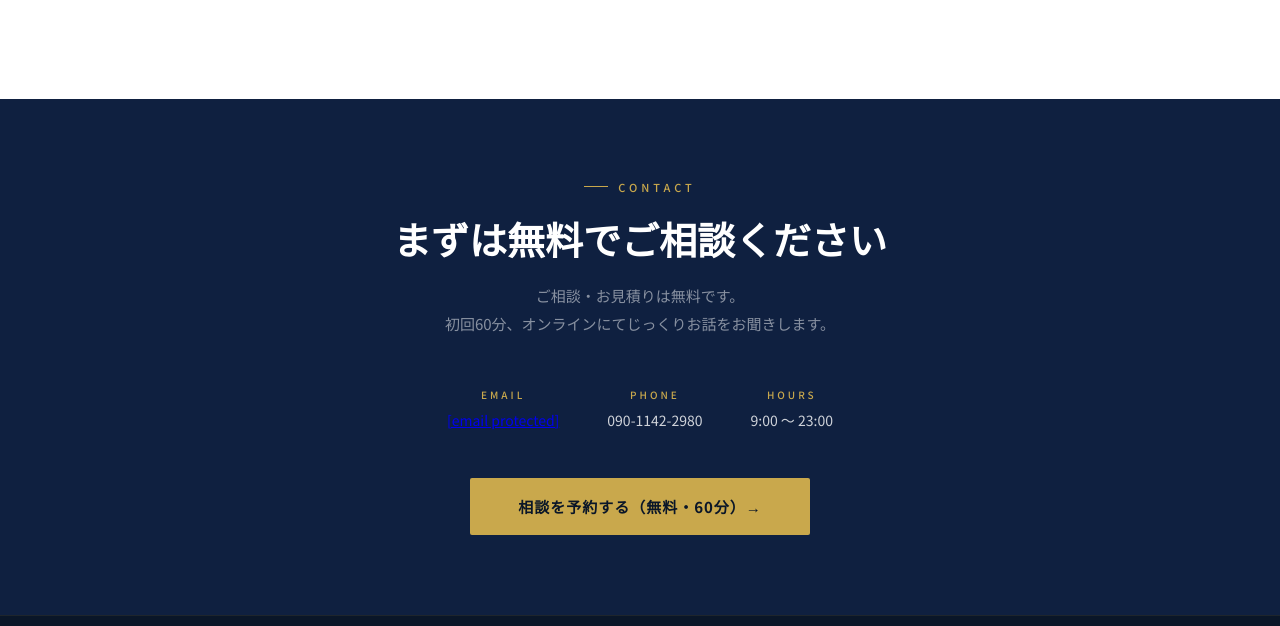
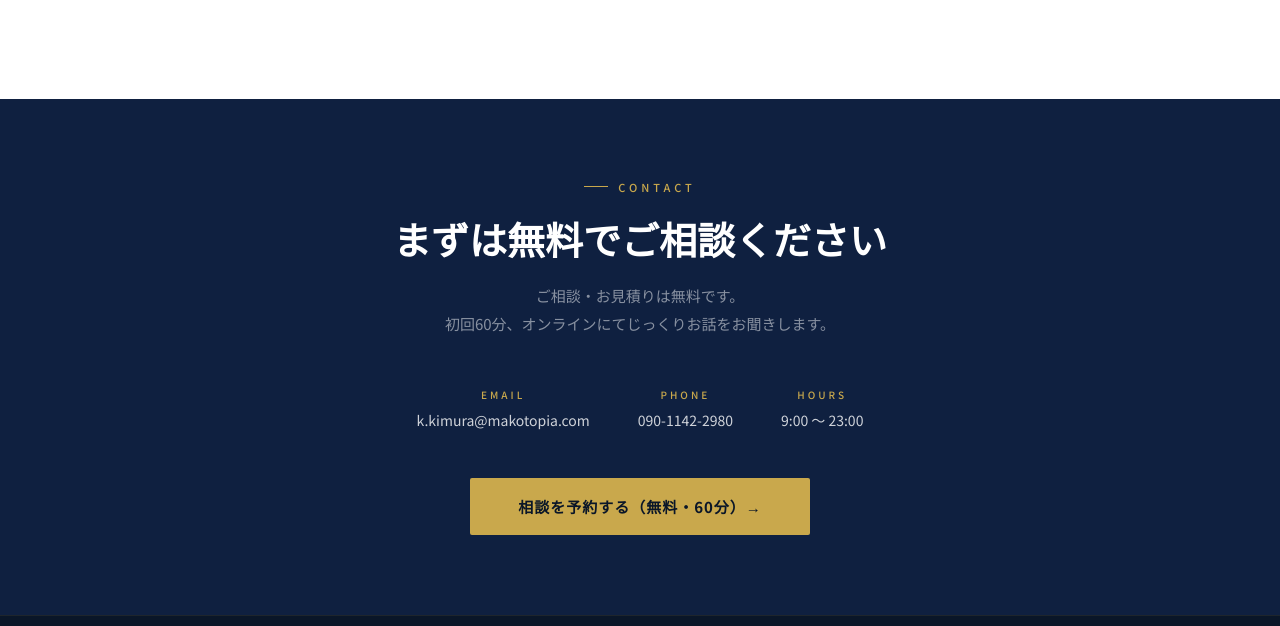
Before and after one commit to kkimura-makotopia/makotopia-site, a plain HTML site: page index.html in a window 1280 px wide. Shown: the part 5592-6218 px from the top of the page. Drawn offline with nearby package versions, Linux system fonts and the light colour scheme.

Commit message:
Update index.html

```diff
--- a/index.html
+++ b/index.html
@@ -619,7 +619,7 @@ const LOGO_DATA = [
     <h2 class="contact-title">まずは無料でご相談ください</h2>
     <p class="contact-sub">ご相談・お見積りは無料です。<br>初回60分、オンラインにてじっくりお話をお聞きします。</p>
     <div class="contact-info">
-      <div class="contact-info-item"><div class="contact-info-label">EMAIL</div><div class="contact-info-value"><a href="/cdn-cgi/l/email-protection" class="__cf_email__" data-cfemail="761d581d1f1b030417361b171d190219061f175815191b">[email&#160;protected]</a></div></div>
+      <div class="contact-info-item"><div class="contact-info-label">EMAIL</div><div class="contact-info-value">k.kimura@makotopia.com</div></div>
       <div class="contact-info-item"><div class="contact-info-label">PHONE</div><div class="contact-info-value">090-1142-2980</div></div>
       <div class="contact-info-item"><div class="contact-info-label">HOURS</div><div class="contact-info-value">9:00 〜 23:00</div></div>
     </div>
```
